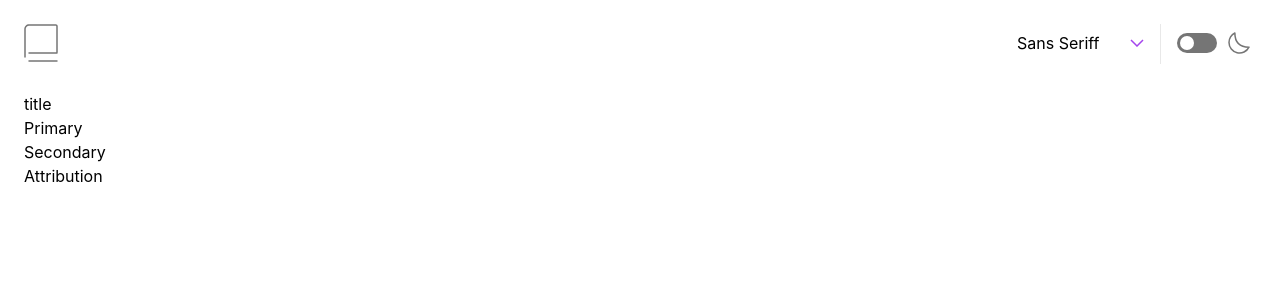
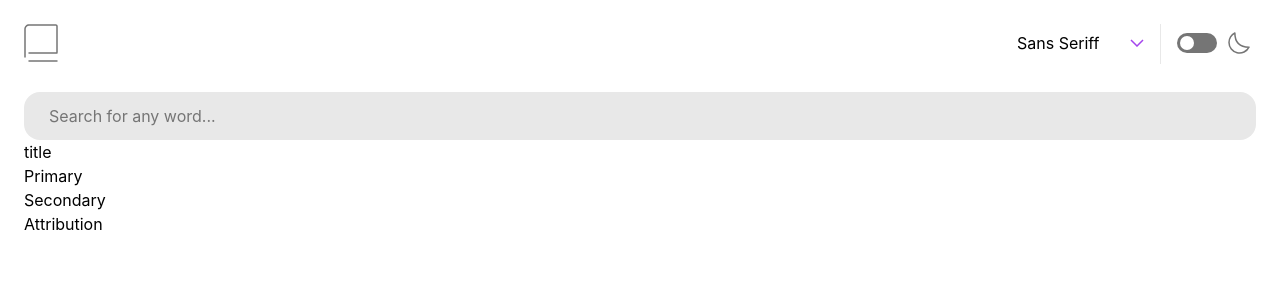
Before and after one commit to Anthourn/FontEndcomponents, a React (Create React App) app in the folder Pages/Dictionary/dictionary/: page / in a window 1280 px wide. Shown: the top 300 px of the page. Built offline with nearby package versions, Linux system fonts and the light colour scheme; no server answers.

Commit message:
Search field WIP

```diff
--- a/Pages/Dictionary/dictionary/src/App.css
+++ b/Pages/Dictionary/dictionary/src/App.css
@@ -159,13 +159,42 @@ gap: 1rem;
   display: inline-flex;
   align-items: flex-start;
   padding-top: .5rem;
-  padding-left: 1rem;
+  width: fit-content;
+  padding-left: 0;
+  margin-left: 1rem;
 }
 .header__dark-mode-toggle-dark{
   background: transparent;
   border: none;
   display: inline-flex;
   align-items: flex-start;
+  width: fit-content;
+  padding-left: 0;
   padding-top: .5rem;
-  padding-left: 1rem;
+  margin-left: 1rem;
 }
+
+.search__input{
+  width: 100%;
+  border-radius: 1rem;
+  background-color: var(--grey200);
+  color: var(--black700);
+  border: 1px solid;
+  border-color: transparent;
+  padding-left: 1.5rem;
+  height: 3rem;
+  outline: transparent;
+}
+
+.search__input:focus{
+  border: 1px solid;
+  border-color: var(--color-primary);
+}
+
+
+.search__input[data-icon="search"]::before{
+  content:" ";
+  width:15px;
+  height: 16px;
+  background-image: url("/public/assets/images/icon-search.svg");
+}
--- a/Pages/Dictionary/dictionary/src/App.js
+++ b/Pages/Dictionary/dictionary/src/App.js
@@ -6,6 +6,8 @@ import Header from "./components/Header";
 import PrimaryDefinition from "./components/PrimaryDefinition";
 import SecondaryDefinition from "./components/SecondaryDefinition";
 import Attribution from "./components/Attribution";
+import Search from "./components/Search";
+
 function App() {
   console.log(definition);
   // const [data, setData] = useState(null);
@@ -23,10 +25,9 @@ function App() {
       <div className="container">
         {/* {data ? <pre>{JSON.stringify(data, null, 2)}</pre> : "Loading..."} */}
         <Header />
-        <Title />
+        <Search />
         <main>
-          {" "}
-          <PrimaryDefinition />
+          <Title /> <PrimaryDefinition />
           <SecondaryDefinition />
         </main>
 
--- a/Pages/Dictionary/dictionary/src/components/search.js
+++ b/Pages/Dictionary/dictionary/src/components/search.js
@@ -0,0 +1,13 @@
+import Select from "react-select";
+const Search = () => {
+  return (
+    <form>
+      <input
+        dataIcon="search"
+        placeholder="Search for any word..."
+        className="search__input"
+      ></input>
+    </form>
+  );
+};
+export default Search;
```
